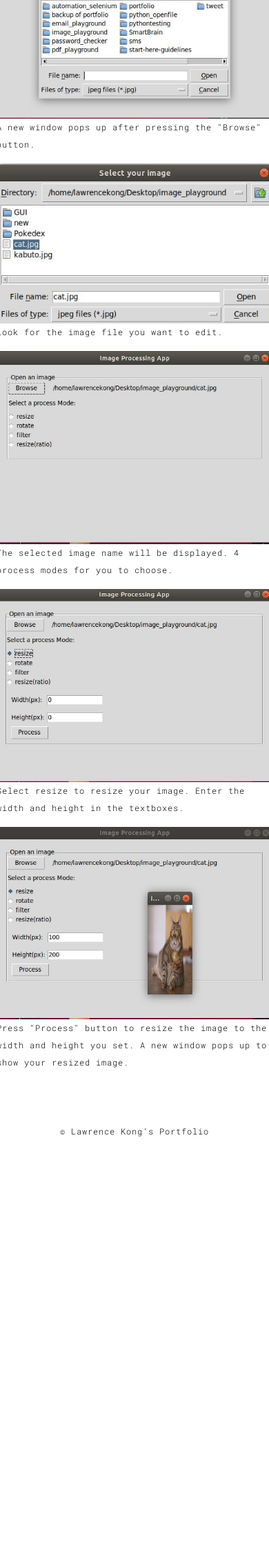
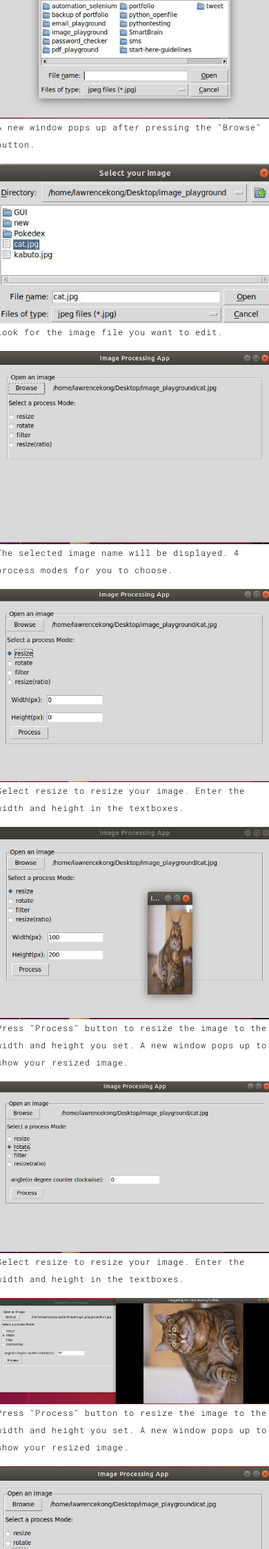
Before and after one commit to LawKong/portfolio, a Flask app: page /work2.html in a window 390 px wide. Shown: the part 1502-3748 px from the top of the page at 69% size. Before the commit the page ends 3150 px from the top, so only its background shows below. Run offline with Flask 2, Linux system fonts and the light colour scheme; some libraries are stand-ins or nearby versions.

Commit message:
added more cat images

```diff
--- a/templates/work2.html
+++ b/templates/work2.html
@@ -84,19 +84,21 @@
           <img src="./static/assets/images/2.jpg" class="img-responsive" alt="">
           <p>A new window pops up after pressing the "Browse" button.</p>
         </div>
+      </div>
 
+      <div class="row">
         <div class="col-md-4-offset-2">
           <img src="./static/assets/images/3.jpg" class="img-responsive" alt="">
           <p>Look for the image file you want to edit.</p>
         </div>
-      </div>
 
-      <div class="row">
         <div class="col-md-4-offset-2">
           <img src="./static/assets/images/4.jpg" class="img-responsive" alt="">
           <p>The selected image name will be displayed. 4 process modes for you to choose.</p>
         </div>
+      </div>
 
+       <div class="row">
         <div class="col-md-4-offset-2">
           <img src="./static/assets/images/5.jpg" class="img-responsive" alt="">
           <p>Select resize to resize your image. Enter the width and height in the textboxes.</p>
@@ -108,8 +110,53 @@
         </div>
       </div>
 
+      <div class="row">
+        <div class="col-md-4-offset-2">
+          <img src="./static/assets/images/7.jpg" class="img-responsive" alt="">
+          <p>Select resize to resize your image. Enter the width and height in the textboxes.</p>
+        </div>
 
+        <div class="col-md-4-offset-2">
+          <img src="./static/assets/images/8.jpg" class="img-responsive" alt="">
+          <p>Press "Process" button to resize the image to the width and height you set. A new window pops up to show your resized image.</p>
+        </div>
+      </div>
 
+      <div class="row">
+        <div class="col-md-4-offset-2">
+          <img src="./static/assets/images/9.jpg" class="img-responsive" alt="">
+          <p>Select resize to resize your image. Enter the width and height in the textboxes.</p>
+        </div>
+
+        <div class="col-md-4-offset-2">
+          <img src="./static/assets/images/10.jpg" class="img-responsive" alt="">
+          <p>Press "Process" button to resize the image to the width and height you set. A new window pops up to show your resized image.</p>
+        </div>
+      </div>
+
+      <div class="row">
+        <div class="col-md-4-offset-2">
+          <img src="./static/assets/images/11.jpg" class="img-responsive" alt="">
+          <p>Select resize to resize your image. Enter the width and height in the textboxes.</p>
+        </div>
+
+        <div class="col-md-4-offset-2">
+          <img src="./static/assets/images/12.jpg" class="img-responsive" alt="">
+          <p>Press "Process" button to resize the image to the width and height you set. A new window pops up to show your resized image.</p>
+        </div>
+      </div>
+
+      <div class="row">
+        <div class="col-md-4-offset-2">
+          <img src="./static/assets/images/13.jpg" class="img-responsive" alt="">
+          <p>Select resize to resize your image. Enter the width and height in the textboxes.</p>
+        </div>
+
+        <div class="col-md-4-offset-2">
+          <img src="./static/assets/images/14.jpg" class="img-responsive" alt="">
+          <p>Press "Process" button to resize the image to the width and height you set. A new window pops up to show your resized image.</p>
+        </div>
+      </div>
 
     </div>
   </div>
--- a/templates/works.html
+++ b/templates/works.html
@@ -66,7 +66,6 @@
             <div class="item active">
                 <div class="row">
                     <div class="col-sm-4">
-
                       <a href="./work.html" title="" class="black-image-project-hover">
                         <img src="./static/assets/images/portfolio-hover.png" alt="" class="img-responsive">
                       </a>
```
Also changed, not shown: static/assets/images/3.jpg.
